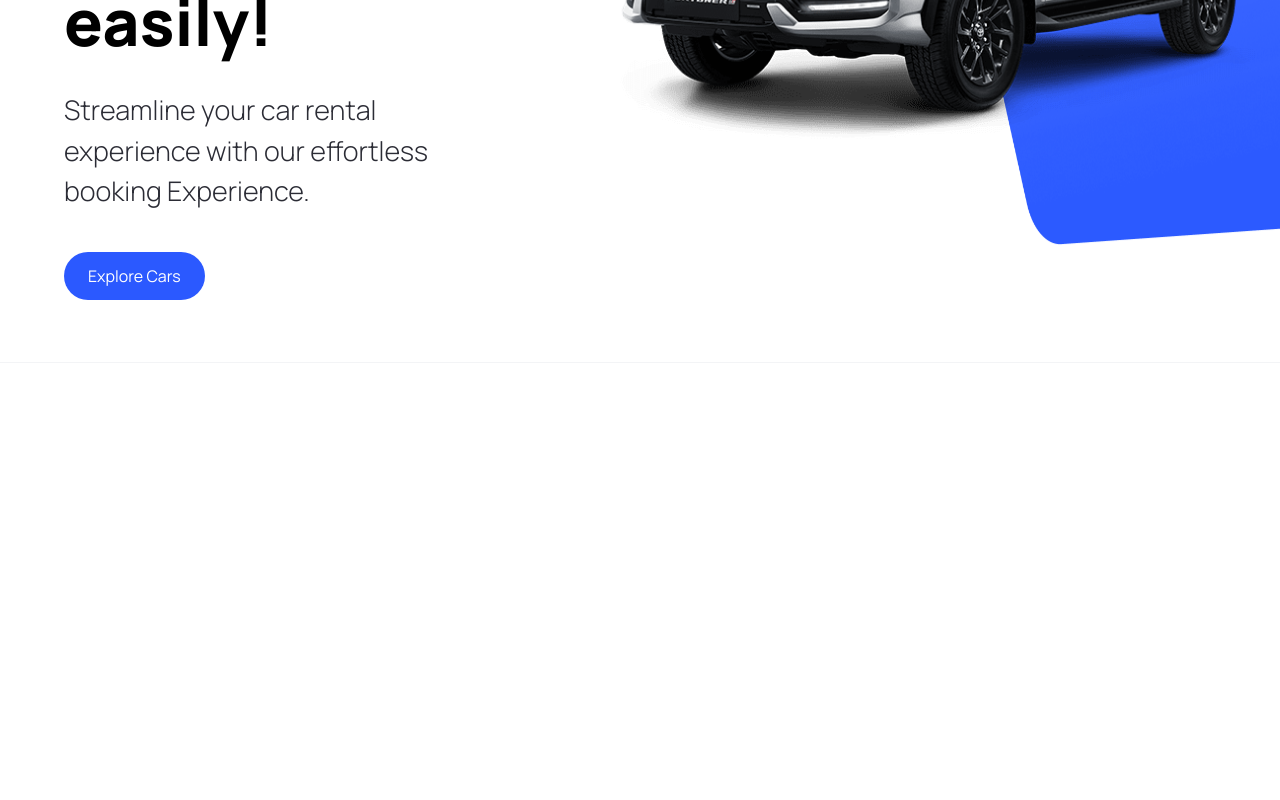
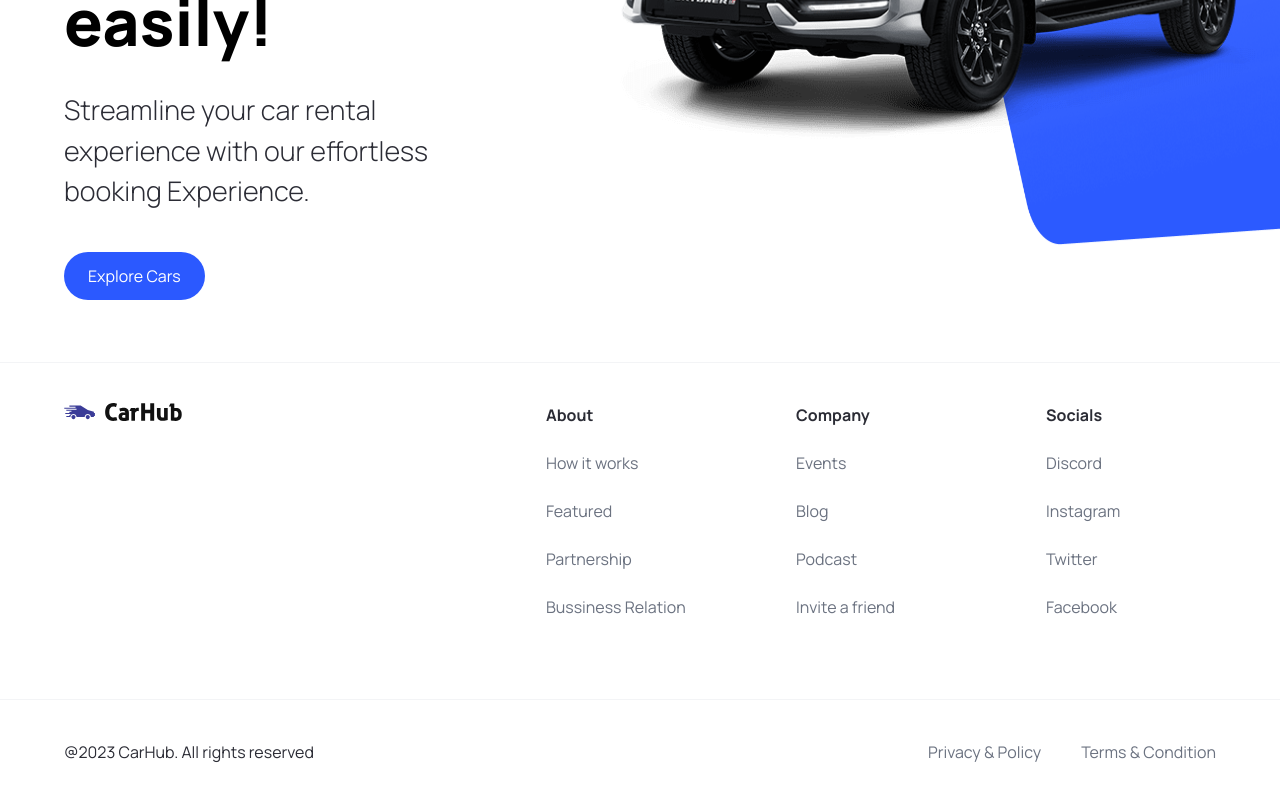
Before and after one commit to shivs2000/nextjs-13-ts-jsm-carsRenting, a Next.js app: page / in a window 1280 px wide. Shown: the part 458-1258 px from the top of the page. Before the commit the page ends 821 px from the top, so only its background shows below. Built offline with nearby package versions, Linux system fonts and the light colour scheme.

Commit message:
footer compopnent added

```diff
--- a/Components/Footer.tsx
+++ b/Components/Footer.tsx
@@ -1,9 +1,53 @@
 import React from "react";
 import Link from "next/link";
 import Image from "next/image";
+import { footerLinks } from "@/Constants";
 const Footer = () => {
   return (
-    <footer className="flex flex-col text-black-100 mt-5 border-t border-gray-100"></footer>
+    <footer className="flex flex-col text-black-100 mt-5 border-t border-gray-100">
+      <div className="flex max-md:flex-col flex-wrap justify-between gap-5 sm:px-16 px-6 py-10">
+        <div className="flex flex-col justify-start items-start gap-6">
+          <Image
+            src="/logo.svg"
+            alt="logo"
+            height={18}
+            width={118}
+            className="object-contain"
+          />
+        </div>
+
+        <div className="footer__links">
+          {footerLinks.map((link) => (
+            <div key={link.title} className="footer__link">
+              <h3 className="font-bold">{link.title}</h3>
+
+              {link.links.map((item) => (
+                <Link
+                  key={item.title}
+                  href={item.url}
+                  className="text-gray-500"
+                >
+                  {item.title}
+                </Link>
+              ))}
+            </div>
+          ))}
+        </div>
+      </div>
+
+      <div className="flex justify-between items-center flex-wrap mt-10 border-t border-gray-100 sm:px-16 px-6 py-10">
+        <p>@2023 CarHub. All rights reserved</p>
+
+        <div className="footer__copyrights-link">
+          <Link href="/" className="text-gray-500">
+            Privacy & Policy
+          </Link>
+          <Link href="/" className="text-gray-500">
+            Terms & Condition
+          </Link>
+        </div>
+      </div>
+    </footer>
   );
 };
 
```
